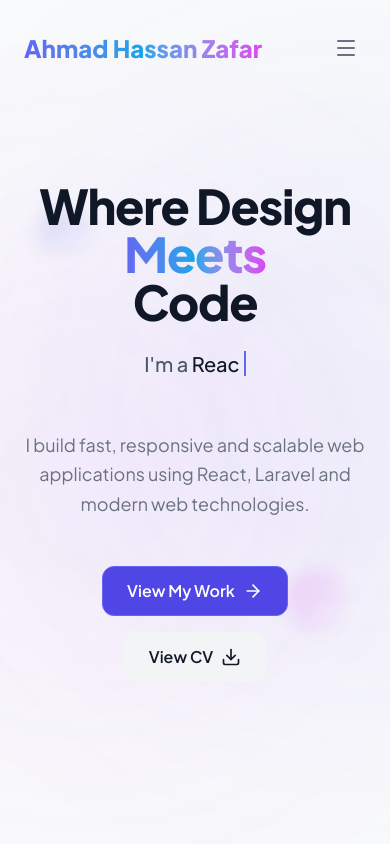
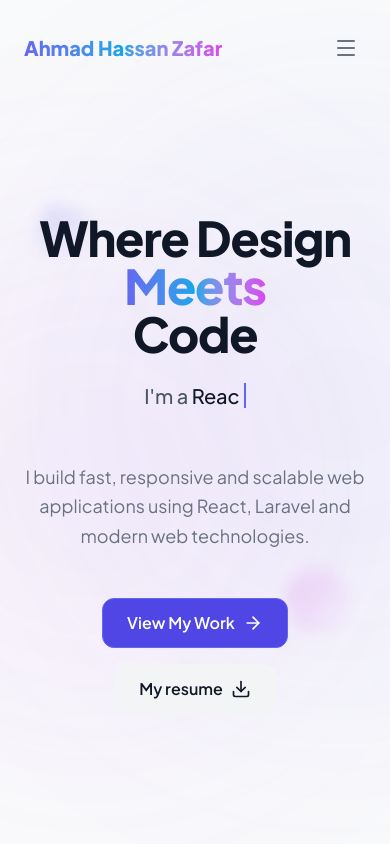
Before and after one commit to ahassandev/portfolio, a React (Vite) app: page / in a window 390 px wide. Shown: the top 844 px of the page. Built offline with nearby package versions, Linux system fonts and the light colour scheme.

Commit message:
changes in the projects cards

```diff
--- a/src/components/Hero.jsx
+++ b/src/components/Hero.jsx
@@ -37,7 +37,7 @@ const Hero = () => {
   };
 
   return (
-    <section id="home" className="relative min-h-screen flex items-center justify-center overflow-hidden bg-transparent px-4">
+    <section id="home" className="relative min-h-screen flex items-center justify-center overflow-hidden bg-transparent px-4 pt-28 pb-12 sm:pt-0 sm:pb-0">
       {/* Background Decorative Elements */}
       <div className="absolute inset-0 pointer-events-none">
         <div className="absolute top-[10%] left-[5%] w-[40rem] h-[40rem] bg-primary-500/10 rounded-full blur-[120px] animate-pulse" />
@@ -96,7 +96,7 @@ const Hero = () => {
             rel="noopener noreferrer"
             className="btn-secondary"
           >
-            View CV
+            My resume
             <Download size={20} />
           </a>
         </motion.div>
--- a/src/components/Navbar.jsx
+++ b/src/components/Navbar.jsx
@@ -66,7 +66,7 @@ const Navbar = () => {
         {/* Logo */}
         <motion.div
           whileHover={{ scale: 1.05 }}
-          className="text-2xl font-black bg-gradient-to-r from-primary-500 via-secondary-500 to-accent-500 bg-clip-text text-transparent cursor-pointer whitespace-nowrap"
+          className="text-xl sm:text-2xl font-black bg-gradient-to-r from-primary-500 via-secondary-500 to-accent-500 bg-clip-text text-transparent cursor-pointer whitespace-nowrap"
           onClick={() => scrollToSection('home')}
         >
           Ahmad Hassan Zafar
--- a/src/components/Projects.jsx
+++ b/src/components/Projects.jsx
@@ -156,10 +156,6 @@ const Projects = () => {
                       <ExternalLink size={18} />
                       <span>Live</span>
                     </a>
-                    <a href={project.githubUrl} className="flex items-center gap-2 text-zinc-500 font-bold hover:text-white transition-colors">
-                      <GitHubIcon size={18} />
-                      <span>Repo</span>
-                    </a>
                   </div>
                 </div>
               </motion.div>
```
